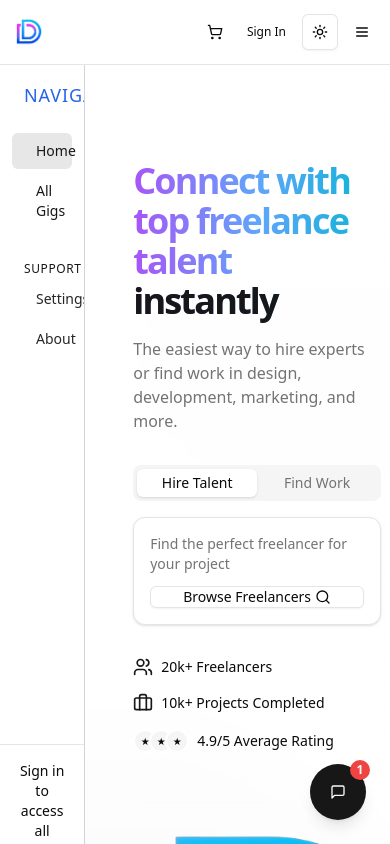
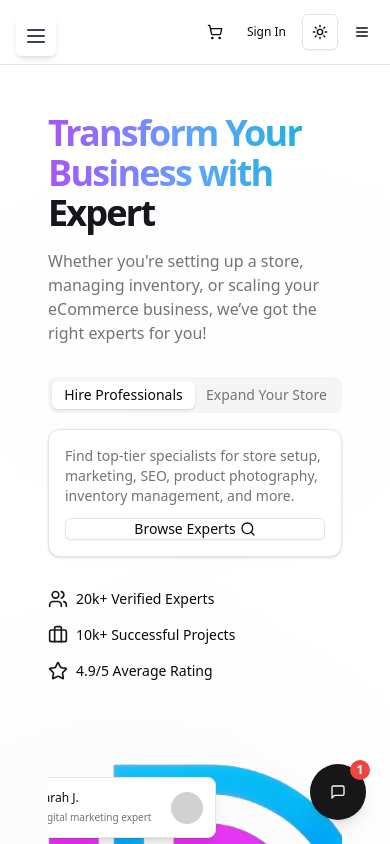
Before and after one commit to MihirJaiswal/digibazaar-frontend, a Next.js app in the folder client/: page /gigs in a window 390 px wide. Shown: the top 844 px of the page. Built offline with nearby package versions, Linux system fonts and the light colour scheme.

Commit message:
some changess

```diff
--- a/client/src/app/gigs/dashboard/page.tsx
+++ b/client/src/app/gigs/dashboard/page.tsx
@@ -222,7 +222,7 @@ export default function OrdersDashboard() {
           <div className="max-w-7xl mx-auto">
             {/* Dashboard Title */}
             <div className="mb-8">
-              <h1 className="text-3xl font-bold">Seller Dashboard</h1>
+              <h1 className="text-3xl font-bold">Expert Dashboard</h1>
               <p className="text-gray-500 dark:text-gray-300 mt-1">Manage your orders and track your earnings</p>
             </div>
 
--- a/client/src/app/gigs/gig/page.tsx
+++ b/client/src/app/gigs/gig/page.tsx
@@ -212,9 +212,9 @@ function GigsPageContent() {
           {/* Page Title & Create Gig Button */}
           <div className="flex flex-col sm:flex-row sm:items-center justify-between gap-4 mb-8">
             <div>
-              <h1 className="text-2xl sm:text-3xl font-bold">Explore Gigs</h1>
+              <h1 className="text-2xl sm:text-3xl font-bold">Explore Experts</h1>
               <p className="text-neutral-500 dark:text-neutral-300 mt-1">
-                Find the perfect services for your project
+                Find the perfect Experts to manage your shop.
               </p>
             </div>
             <Button className="bg-gradient-to-r from-purple-500 to-cyan-500 text-white shadow-sm flex items-center gap-2">
--- a/client/src/components/community/Hero.tsx
+++ b/client/src/components/community/Hero.tsx
@@ -4,7 +4,7 @@ import { Button } from "@/components/ui/button"
 
 export default function HeroSection() {
   return (
-    <section className="relative overflow-hidden bg-gradient-to-br from-background via-background to-primary/5 pt-16">
+    <section className="relative overflow-hidden pt-12">
       {/* Background decorative elements */}
       <div className="absolute inset-0 z-0 opacity-30">
         <div className="absolute -top-40 -right-40 h-80 w-80 rounded-full bg-primary/20 blur-3xl" />
--- a/client/src/components/community/Sidebar.tsx
+++ b/client/src/components/community/Sidebar.tsx
@@ -2,14 +2,20 @@
 
 import Link from "next/link"
 import { usePathname } from "next/navigation"
+import { useState } from "react"
 import { useAuthStore } from "@/store/authStore"
-import { Home, FileText, User, Users, Settings, Info, PlusCircle, ChevronRight } from "lucide-react"
+import { Home, FileText, User, Users, Settings, Info, PlusCircle, ChevronRight, Menu, X } from "lucide-react"
 import { Avatar, AvatarFallback, AvatarImage } from "@/components/ui/avatar"
 import { Button } from "@/components/ui/button"
 
 const Sidebar = () => {
   const { user } = useAuthStore()
   const pathname = usePathname()
+  const [isMobileMenuOpen, setIsMobileMenuOpen] = useState(false)
+
+  const toggleMobileMenu = () => {
+    setIsMobileMenuOpen(!isMobileMenuOpen)
+  }
 
   const navItems = [
     { href: "/community", label: "Home", icon: Home },
@@ -28,9 +34,31 @@ const Sidebar = () => {
     { href: "/about", label: "About", icon: Info },
   ]
 
+  // Mobile menu button
+  const MobileMenuButton = () => (
+    <button
+      className="md:hidden fixed top-4 left-4 z-50 bg-white dark:bg-black p-2 rounded-md shadow-md"
+      onClick={toggleMobileMenu}
+      aria-label={isMobileMenuOpen ? "Close menu" : "Open menu"}
+    >
+      {isMobileMenuOpen ? (
+        <X className="h-6 w-6 text-gray-700 dark:text-gray-300" />
+      ) : (
+        <Menu className="h-6 w-6 text-gray-700 dark:text-gray-300" />
+      )}
+    </button>
+  )
+
   return (
-    <aside className="w-64 h-screen bg-white dark:bg-black sticky top-0 flex flex-col overflow-y-auto border-r border-gray-300 dark:border-gray-800">
+    <>
+      <MobileMenuButton />
 
+      <aside className={`
+        ${isMobileMenuOpen ? 'translate-x-0' : '-translate-x-full md:translate-x-0'}
+        w-64 h-screen bg-white dark:bg-black fixed md:sticky top-0 left-0 z-40
+        flex flex-col overflow-y-auto border-r border-gray-300 dark:border-gray-800
+        transition-transform duration-300 ease-in-out
+      `}>
         {/* Main Navigation */}
         <div className="flex-1 py-4 px-3">
           <div className="mb-1 px-3">
@@ -43,6 +71,7 @@ const Sidebar = () => {
                 <Link
                   key={item.href}
                   href={item.href}
+                  onClick={() => setIsMobileMenuOpen(false)}
                   className={`
                     flex items-center px-3 py-2 rounded-md text-sm group transition-colors
                     ${isActive ? "bg-primary/10 text-primary font-medium" : "text-neutral-900 dark:text-neutral-200 hover:bg-neutral-100 dark:hover:bg-neutral-800"}
@@ -60,7 +89,7 @@ const Sidebar = () => {
           {/* Create Post Button */}
           {user && (
             <div className="mt-6 px-3">
-            <Link href="/community/communities/create">
+              <Link href="/community/communities/create" onClick={() => setIsMobileMenuOpen(false)}>
                 <Button className="w-full flex items-center gap-2 bg-gradient-to-r from-purple-600 to-cyan-600 text-white">
                   <PlusCircle className="h-4 w-4" />
                   Create Community
@@ -71,7 +100,7 @@ const Sidebar = () => {
 
           {/* Secondary Navigation */}
           <div className="mt-8 mb-1 px-3">
-          <p className="text-xs font-medium text-neutral-900 dark:text-neutral-200  uppercase tracking-wider">Support</p>
+            <p className="text-xs font-medium text-neutral-900 dark:text-neutral-200 uppercase tracking-wider">Support</p>
           </div>
           <nav className="space-y-1">
             {secondaryNavItems.map((item) => {
@@ -80,6 +109,7 @@ const Sidebar = () => {
                 <Link
                   key={item.href}
                   href={item.href}
+                  onClick={() => setIsMobileMenuOpen(false)}
                   className={`
                     flex items-center px-3 py-2 rounded-md text-sm group transition-colors
                     ${
@@ -98,9 +128,10 @@ const Sidebar = () => {
             })}
           </nav>
         </div>
+
         {/* User Profile Section */}
         {user && (
-        <div className="p-4 border-b border-neutral-100">
+          <div className="p-4 border-t border-neutral-100">
             <div className="flex items-center gap-3 mb-3">
               <Avatar className="h-10 w-10 border border-neutral-200">
                 <AvatarImage src={user.profilePic || "/placeholder-user.svg"} alt={user.username} />
@@ -111,7 +142,7 @@ const Sidebar = () => {
                 <p className="text-xs text-neutral-500 dark:text-neutral-200 truncate">{user.email}</p>
               </div>
             </div>
-          <Link href="/profile">
+            <Link href="/profile" onClick={() => setIsMobileMenuOpen(false)}>
               <Button
                 variant="outline"
                 size="sm"
@@ -124,13 +155,12 @@ const Sidebar = () => {
           </div>
         )}
 
-
         {/* Footer */}
         {!user && (
           <div className="p-4 border-t">
             <div className="text-center space-y-3">
               <p className="text-sm">Sign in to join communities</p>
-            <Link href="/login">
+              <Link href="/login" onClick={() => setIsMobileMenuOpen(false)}>
                 <Button className="w-full" size="sm">
                   Sign In
                 </Button>
@@ -139,6 +169,16 @@ const Sidebar = () => {
           </div>
         )}
       </aside>
+
+      {/* Overlay when mobile menu is open */}
+      {isMobileMenuOpen && (
+        <div
+          className="md:hidden fixed inset-0 bg-black bg-opacity-50 z-30"
+          onClick={() => setIsMobileMenuOpen(false)}
+          aria-hidden="true"
+        />
+      )}
+    </>
   )
 }
 
--- a/client/src/components/gigs/GigsSidebar.tsx
+++ b/client/src/components/gigs/GigsSidebar.tsx
@@ -2,8 +2,9 @@
 
 import Link from "next/link"
 import { usePathname } from "next/navigation"
+import { useState } from "react"
 import { useAuthStore } from "@/store/authStore"
-import { Home, FileText, PlusCircle, Settings, Info, ShoppingBag, ChevronRight, PieChart } from "lucide-react"
+import { Home, FileText, PlusCircle, Settings, Info, ShoppingBag, ChevronRight, PieChart, Menu, X } from "lucide-react"
 import { Avatar, AvatarFallback, AvatarImage } from "@/components/ui/avatar"
 import { Badge } from "@/components/ui/badge"
 import { Button } from "@/components/ui/button"
@@ -11,15 +12,20 @@ import { Button } from "@/components/ui/button"
 const GigsSidebar = () => {
   const { user } = useAuthStore()
   const pathname = usePathname()
+  const [isMobileMenuOpen, setIsMobileMenuOpen] = useState(false)
+
+  const toggleMobileMenu = () => {
+    setIsMobileMenuOpen(!isMobileMenuOpen)
+  }
 
   const navItems = [
     { href: "/gigs", label: "Home", icon: Home },
-    { href: "/gigs/gig", label: "All Gigs", icon: FileText },
+    { href: "/gigs/gig", label: "All Experts", icon: FileText },
     ...(user
       ? [
         { href: "/gigs/dashboard", label: "Dashboard", icon: PieChart },
           { href: "/gigs/orders", label: "Your Orders", icon: ShoppingBag },
-          { href: "/gigs/create-gig", label: "Create Gig", icon: PlusCircle, highlight: true },
+          { href: "/gigs/create-gig", label: "Create Service", icon: PlusCircle, highlight: true },
         ]
       : []),
   ]
@@ -29,10 +35,31 @@ const GigsSidebar = () => {
     { href: "/about", label: "About", icon: Info },
   ]
 
+  // Mobile menu button
+  const MobileMenuButton = () => (
+    <button
+      className="md:hidden fixed top-4 left-4 z-50 bg-white dark:bg-black p-2 rounded-md shadow-md"
+      onClick={toggleMobileMenu}
+      aria-label={isMobileMenuOpen ? "Close menu" : "Open menu"}
+    >
+      {isMobileMenuOpen ? (
+        <X className="h-6 w-6 text-gray-700 dark:text-gray-300" />
+      ) : (
+        <Menu className="h-6 w-6 text-gray-700 dark:text-gray-300" />
+      )}
+    </button>
+  )
+
   return (
-    <aside className="w-64 h-screen bg-white dark:bg-black sticky top-0 flex flex-col overflow-y-auto border-r border-gray-300 dark:border-gray-800">
+    <>
+      <MobileMenuButton />
 
-
+      <aside className={`
+        ${isMobileMenuOpen ? 'translate-x-0' : '-translate-x-full md:translate-x-0'}
+        w-64 h-screen bg-white dark:bg-black fixed md:sticky top-0 left-0 z-40
+        flex flex-col overflow-y-auto border-r border-gray-300 dark:border-gray-800
+        transition-transform duration-300 ease-in-out
+      `}>
         {/* Main Navigation */}
         <div className="flex-1 py-4 px-3">
           <div className="mb-1 px-3">
@@ -45,6 +72,7 @@ const GigsSidebar = () => {
                 <Link
                   key={item.href}
                   href={item.href}
+                  onClick={() => setIsMobileMenuOpen(false)}
                   className={`
                     flex items-center px-3 py-2 rounded-md text-sm group transition-colors
                     ${
@@ -79,6 +107,7 @@ const GigsSidebar = () => {
                 <Link
                   key={item.href}
                   href={item.href}
+                  onClick={() => setIsMobileMenuOpen(false)}
                   className={`
                     flex items-center px-3 py-2 rounded-md text-sm group transition-colors
                     ${
@@ -100,7 +129,7 @@ const GigsSidebar = () => {
 
         {/* User Profile Section */}
         {user && (
-        <div className="p-4 border-b border-neutral-100">
+          <div className="p-4 border-t border-neutral-100">
             <div className="flex items-center gap-3 mb-3">
               <Avatar className="h-10 w-10 border border-neutral-200">
                 <AvatarImage src={user.profilePic || "/placeholder-user.svg"} alt={user.username} />
@@ -111,7 +140,7 @@ const GigsSidebar = () => {
                 <p className="text-xs text-neutral-500 dark:text-neutral-200 truncate">{user.email}</p>
               </div>
             </div>
-          <Link href="/profile">
+            <Link href="/profile" onClick={() => setIsMobileMenuOpen(false)}>
               <Button
                 variant="outline"
                 size="sm"
@@ -129,7 +158,7 @@ const GigsSidebar = () => {
           <div className="p-4 border-t">
             <div className="text-center space-y-3">
               <p className="text-sm">Sign in to access all features</p>
-            <Link href="/login">
+              <Link href="/login" onClick={() => setIsMobileMenuOpen(false)}>
                 <Button className="w-full" size="sm">
                   Sign In
                 </Button>
@@ -138,6 +167,16 @@ const GigsSidebar = () => {
           </div>
         )}
       </aside>
+
+      {/* Overlay when mobile menu is open */}
+      {isMobileMenuOpen && (
+        <div
+          className="md:hidden fixed inset-0 bg-black bg-opacity-50 z-30"
+          onClick={() => setIsMobileMenuOpen(false)}
+          aria-hidden="true"
+        />
+      )}
+    </>
   )
 }
 
--- a/client/src/components/gigs/HeroSection.tsx
+++ b/client/src/components/gigs/HeroSection.tsx
@@ -3,7 +3,7 @@
 import { useState } from "react"
 import Image from "next/image"
 import { motion } from "framer-motion"
-import { ArrowRight, Briefcase, Search, Users } from "lucide-react"
+import { ArrowRight, Briefcase, Search, Star, Users } from "lucide-react"
 
 import { Button } from "@/components/ui/button"
 import { Card, CardContent } from "@/components/ui/card"
@@ -13,7 +13,7 @@ export default function HeroSection() {
   const [activeTab, setActiveTab] = useState("hire")
 
   return (
-    <section className="relative overflow-hidden bg-gradient-to-b from-background to-background/80 pb-16 pt-24 md:pb-24  px-8">
+    <section className="relative overflow-hidden bg-gradient-to-b from-background to-background/80 pb-16 md:pt-24 pt-12 md:pb-24  px-8">
       {/* Background decorative elements */}
       <div className="absolute inset-0 -z-10 overflow-hidden">
         <div className="absolute left-[-10%] top-[-5%] h-[500px] w-[500px] rounded-full bg-primary/10 blur-3xl" />
@@ -31,7 +31,7 @@ export default function HeroSection() {
                 animate={{ opacity: 1, y: 0 }}
                 transition={{ duration: 0.5 }}
               >
-                Connect with top freelance talent <span className="text-primary">instantly</span>
+                Transform Your Business with   <span className="text-primary">Expert</span>
               </motion.h1>
               <motion.p
                 className="max-w-[600px] text-muted-foreground md:text-xl/relaxed"
@@ -39,7 +39,7 @@ export default function HeroSection() {
                 animate={{ opacity: 1, y: 0 }}
                 transition={{ duration: 0.5, delay: 0.1 }}
               >
-                The easiest way to hire experts or find work in design, development, marketing, and more.
+                Whether you're setting up a store, managing inventory, or scaling your eCommerce business, we’ve got the right experts for you!
               </motion.p>
             </div>
 
@@ -51,18 +51,18 @@ export default function HeroSection() {
             >
               <Tabs defaultValue="hire" value={activeTab} onValueChange={setActiveTab} className="w-full max-w-md">
                 <TabsList className="grid w-full grid-cols-2">
-                  <TabsTrigger value="hire">Hire Talent</TabsTrigger>
-                  <TabsTrigger value="work">Find Work</TabsTrigger>
+                  <TabsTrigger value="hire">Hire Professionals</TabsTrigger>
+                  <TabsTrigger value="work">Expand Your Store</TabsTrigger>
                 </TabsList>
                 <TabsContent value="hire" className="mt-4 space-y-4">
                   <Card>
                     <CardContent className="p-4">
                       <div className="flex flex-col space-y-3">
-                        <p className="text-sm text-muted-foreground">Find the perfect freelancer for your project</p>
+                        <p className="text-sm text-muted-foreground">Find top-tier specialists for store setup, marketing, SEO, product photography, inventory management, and more.</p>
                         <div className="flex flex-col space-y-2 sm:flex-row sm:space-x-2 sm:space-y-0">
 
                           <Button variant="outline" className="flex-1 gap-1" size="lg">
-                            Browse Freelancers <Search className="h-4 w-4" />
+                            Browse Experts <Search className="h-4 w-4" />
                           </Button>
                         </div>
                       </div>
@@ -73,10 +73,10 @@ export default function HeroSection() {
                   <Card>
                     <CardContent className="p-4">
                       <div className="flex flex-col space-y-3">
-                        <p className="text-sm text-muted-foreground">Create your profile and start finding clients</p>
+                        <p className="text-sm text-muted-foreground"> Get personalized solutions to boost sales, streamline operations, and optimize logistics.</p>
                         <div className="flex flex-col space-y-2 sm:flex-row sm:space-x-2 sm:space-y-0">
                           <Button className="flex-1 gap-1" size="lg">
-                            Register as Freelancer <ArrowRight className="h-4 w-4" />
+                            wanna create a service? <ArrowRight className="h-4 w-4" />
                           </Button>
                         </div>
                       </div>
@@ -88,30 +88,21 @@ export default function HeroSection() {
 
             {/* Stats */}
             <motion.div
-              className="flex flex-wrap gap-4 md:gap-8"
+              className="flex items-center justify-start flex-wrap gap-4 md:gap-8"
               initial={{ opacity: 0 }}
               animate={{ opacity: 1 }}
               transition={{ duration: 0.5, delay: 0.3 }}
             >
               <div className="flex items-center gap-2">
                 <Users className="h-5 w-5 text-primary" />
-                <span className="text-sm font-medium">20k+ Freelancers</span>
+                <span className="text-sm font-medium">20k+ Verified Experts</span>
               </div>
               <div className="flex items-center gap-2">
                 <Briefcase className="h-5 w-5 text-primary" />
-                <span className="text-sm font-medium">10k+ Projects Completed</span>
+                <span className="text-sm font-medium">10k+ Successful Projects</span>
               </div>
               <div className="flex items-center gap-2">
-                <div className="flex -space-x-2">
-                  {[1, 2, 3].map((i) => (
-                    <div
-                      key={i}
-                      className="flex h-6 w-6 items-center justify-center rounded-full border-2 border-background bg-muted"
-                    >
-                      <span className="text-[10px]">★</span>
-                    </div>
-                  ))}
-                </div>
+                <Star className="h-5 w-5 text-primary" />
                 <span className="text-sm font-medium">4.9/5 Average Rating</span>
               </div>
             </motion.div>
@@ -139,7 +130,7 @@ export default function HeroSection() {
                 <div className="flex items-center justify-between gap-2">
                   <div className="space-y-1">
                     <p className="text-xs font-medium">Sarah J.</p>
-                    <p className="text-[10px] text-muted-foreground">UI/UX Designer</p>
+                    <p className="text-[10px] text-muted-foreground">Digital marketing expert</p>
                   </div>
                   <div className="h-8 w-8 rounded-full bg-primary/20" />
                 </div>
--- a/client/src/components/store/Details.tsx
+++ b/client/src/components/store/Details.tsx
@@ -242,7 +242,7 @@ export default function StoreDashboardPage() {
 
         {/* Store Details Section */}
         <Card>
-          <div className="flex items-center justify-between p-6">
+          <div className="flex flex-wrap items-center justify-between p-6">
             <div className="flex items-center gap-4">
               <Store className="h-8 w-8" />
               <div>
@@ -250,7 +250,7 @@ export default function StoreDashboardPage() {
                 <p className="text-muted-foreground">{store.subdomain}</p>
               </div>
             </div>
-            <div className="flex gap-2">
+            <div className="flex flex-wrap gap-2 mt-4">
               <Button onClick={() => setEditOpen(true)}>
                 <Edit className="mr-2 h-4 w-4" /> Edit Store
               </Button>
```
Also changed, not shown: client/src/app/gigs/create-gig/page.tsx (+10 -10 lines). Lines whose indentation alone changed are shown as unchanged.
